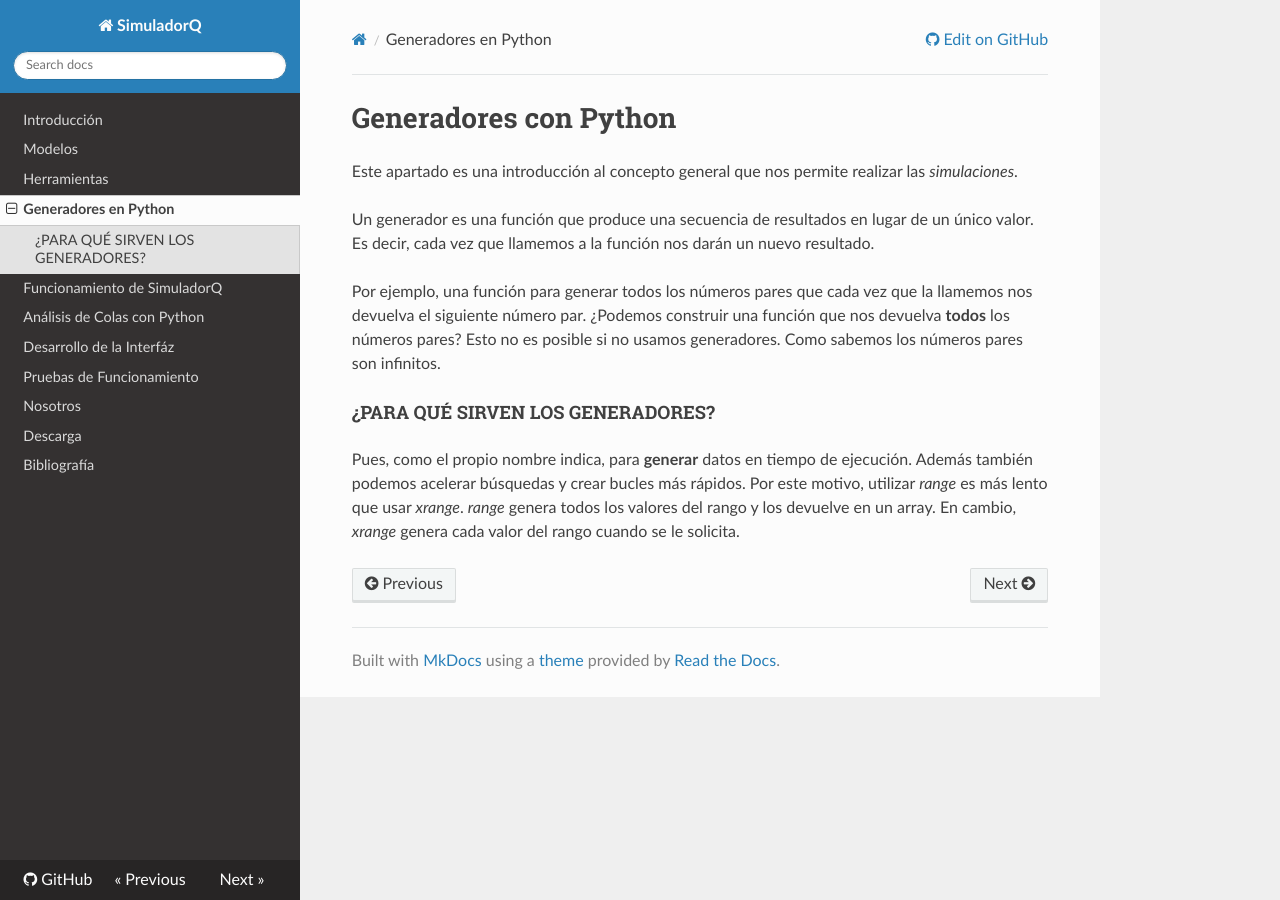
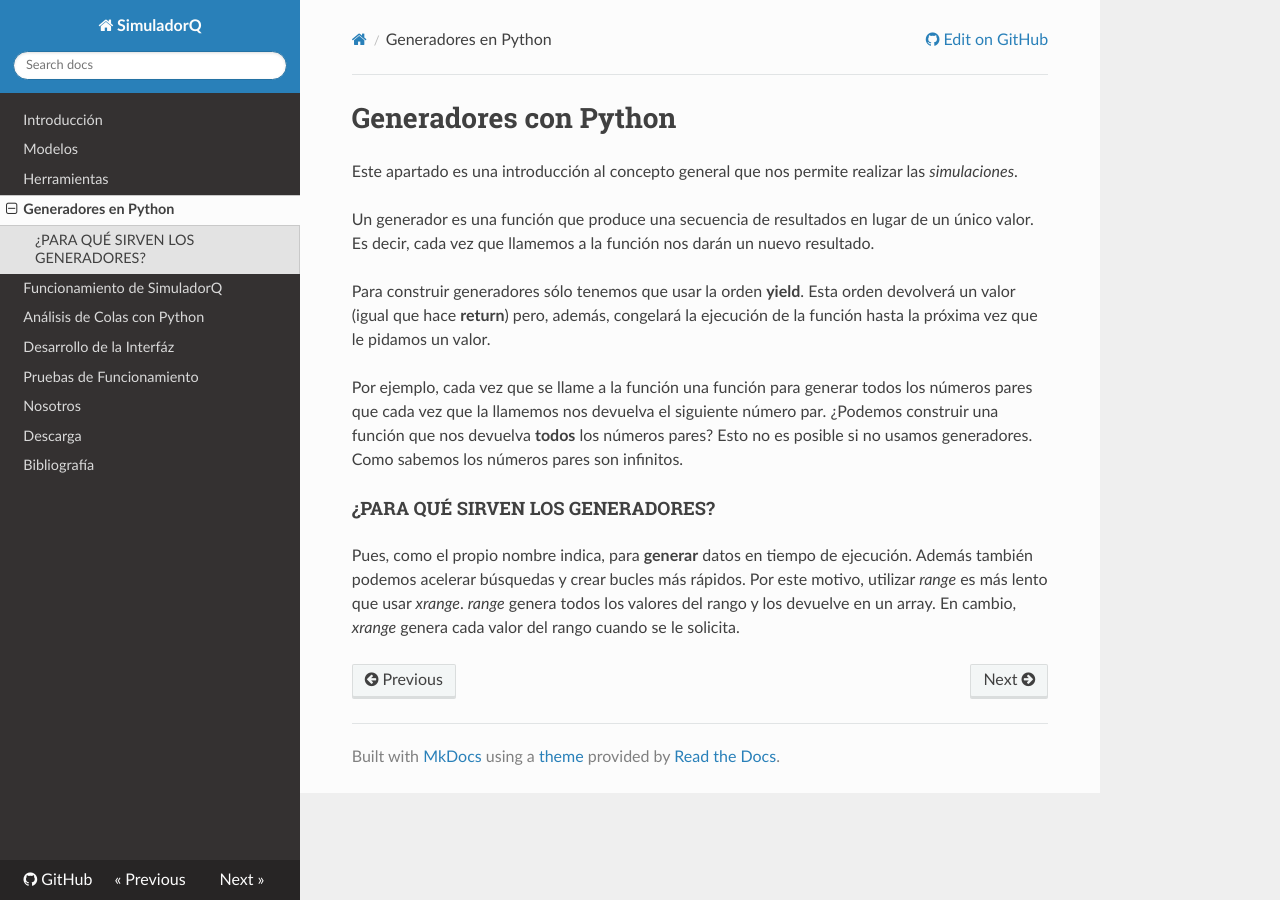
Before and after one commit to m-ibarra-arg/trafico, an MkDocs documentation site: the page built from docs/GeneradoresPython.md, in a window 1280 px wide. Built offline with MkDocs 1.6.1, drawn with Linux system fonts in a browser that asks for light colours; nearby versions of some CDN libraries; old or Windows-style settings are respelled for this version of MkDocs.

Commit message:
Uploaded by https://stackedit.io/

```diff
--- a/docs/GeneradoresPython.md
+++ b/docs/GeneradoresPython.md
@@ -5,12 +5,14 @@ Este apartado es una introducción al concepto general que nos permite realizar
 Un generador es una función que produce una secuencia de resultados en lugar de un único valor.
 Es decir, cada vez que llamemos a la función nos darán un nuevo resultado.
 
-Por ejemplo, una función para generar todos los números pares que cada vez que la llamemos nos devuelva el siguiente número par. ¿Podemos construir una función que nos devuelva  **todos**  los números pares? Esto no es posible si no usamos generadores. Como sabemos los números pares son infinitos.
+Para construir generadores sólo tenemos que usar la orden **yield**. Esta orden devolverá un valor (igual que hace **return**) pero, además, congelará la ejecución de la función hasta la próxima vez que le pidamos un valor.
+
+Por ejemplo, cada vez que se llame a la función una función para generar todos los números pares que cada vez que la llamemos nos devuelva el siguiente número par. ¿Podemos construir una función que nos devuelva  **todos**  los números pares? Esto no es posible si no usamos generadores. Como sabemos los números pares son infinitos.
 
 #### ¿PARA QUÉ SIRVEN LOS GENERADORES?
 
 Pues, como el propio nombre indica, para  **generar**  datos en tiempo de ejecución. Además también podemos acelerar búsquedas y crear bucles más rápidos. Por este motivo, utilizar  _range_  es más lento que usar  _xrange_.  _range_  genera todos los valores del rango y los devuelve en un array. En cambio,  _xrange_  genera cada valor del rango cuando se le solicita.
 <!--stackedit_data:
-eyJoaXN0b3J5IjpbMTE2MDcwNjIzNCwtMTM3NDgyMDMsMTg3Nz
+eyJoaXN0b3J5IjpbLTQ4MjE5ODcxOSwtMTM3NDgyMDMsMTg3Nz
 g2OTg5NywxMzk1MjAyMTA5LC0zMTI4OTM5N119
 -->
```
